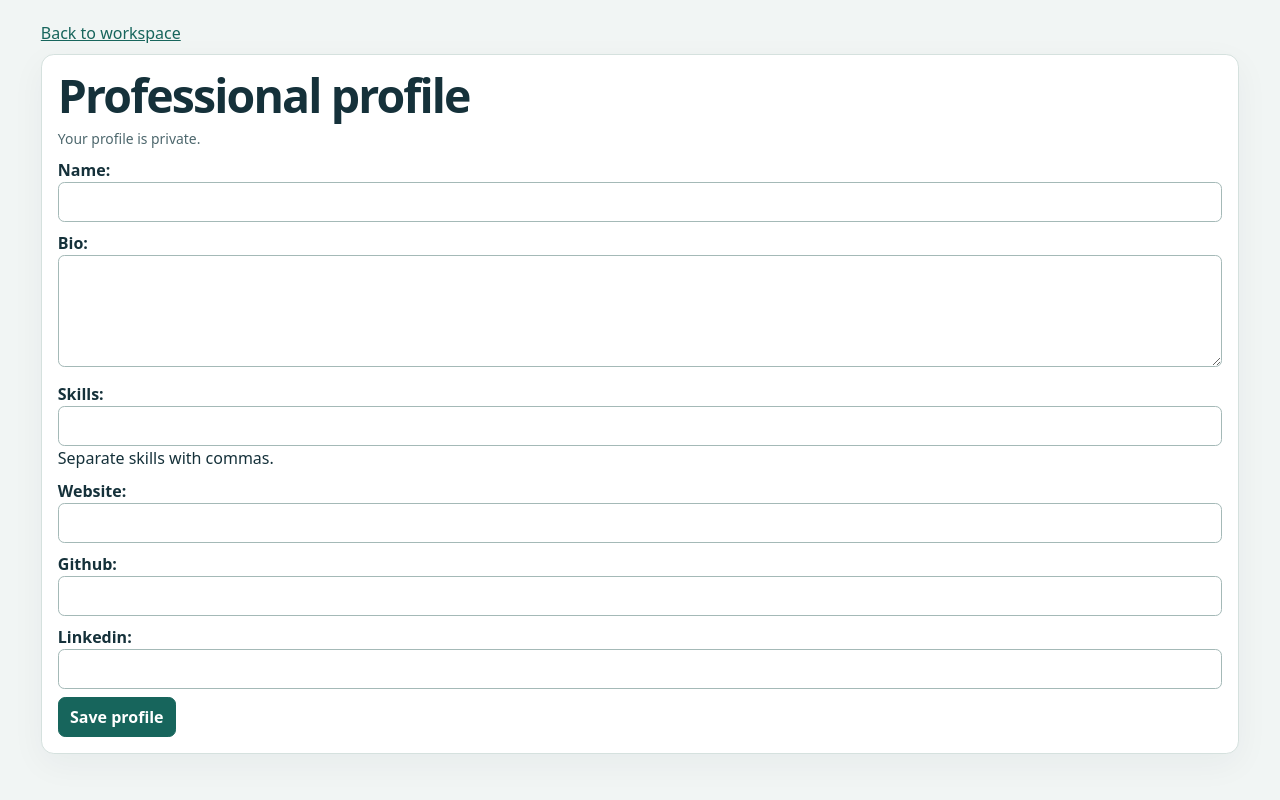
After one commit to majd-j-kassem/easy_productivity, a Django app: page /profile/ in a window 1280 px wide. The commit adds this page. Run offline with Django 5.2, Linux system fonts and the light colour scheme; the visitor is signed in with stand-in values (Sample User, id 1); data comes from the database, SQL or seed files in the repository; data that the repository does not hold is empty; parts of the project's set-up code (start-up, migrations or seed data) failed here and were passed over.

Commit message:
Add private professional profiles

```diff
--- a/config/settings.py
+++ b/config/settings.py
@@ -17,7 +17,7 @@ DEFAULT_AUTO_FIELD = "django.db.models.BigAutoField"
 INSTALLED_APPS = [
     "django.contrib.admin", "django.contrib.auth", "django.contrib.contenttypes",
     "django.contrib.sessions", "django.contrib.messages", "django.contrib.staticfiles",
-    "rest_framework", "planner",
+    "rest_framework", "planner", "profiles",
 ]
 MIDDLEWARE = [
     "django.middleware.security.SecurityMiddleware",
--- a/config/urls.py
+++ b/config/urls.py
@@ -3,9 +3,11 @@ from django.contrib.auth import views as auth
 from django.urls import path
 
 from planner import api, reports, views
+from profiles.views import edit_profile
 
 urlpatterns = [
     path("", views.dashboard, name="dashboard"),
+    path("profile/", edit_profile, name="edit_profile"),
     path("login/", auth.LoginView.as_view(template_name="auth.html",
                                           extra_context={"heading": "Sign in"}), name="login"),
     path("logout/", auth.LogoutView.as_view(), name="logout"),
--- a/planner/templates/dashboard.html
+++ b/planner/templates/dashboard.html
@@ -4,6 +4,7 @@
 <header class="masthead">
   <a href="/" class="brand"><span class="brand-mark" aria-hidden="true">P</span> {% translate "Productivity Studio" %}</a>
   <nav aria-label="Account">
+    <a class="button" href="{% url 'edit_profile' %}">Profile</a>
     <button id="notifications" type="button">{% translate "Notifications" %}</button>
     <button id="preferences" type="button">{% translate "Preferences" %}</button>
     <form method="post" action="{% url 'logout' %}" novalidate>
--- /dev/null
+++ b/profiles/models.py
@@ -0,0 +1,12 @@
+from django.conf import settings
+from django.db import models
+
+
+class ProfessionalProfile(models.Model):
+    owner = models.OneToOneField(settings.AUTH_USER_MODEL, on_delete=models.CASCADE)
+    name = models.CharField(max_length=120, blank=True)
+    bio = models.TextField(blank=True)
+    skills = models.CharField(max_length=500, blank=True, help_text="Separate skills with commas.")
+    website = models.URLField(blank=True)
+    github = models.URLField(blank=True)
+    linkedin = models.URLField(blank=True)
--- /dev/null
+++ b/profiles/templates/profiles/edit.html
@@ -0,0 +1,14 @@
+{% extends "base.html" %}
+{% block body %}
+<main class="workspace">
+  <p><a href="{% url 'dashboard' %}">Back to workspace</a></p>
+  <section class="card">
+    <h1>Professional profile</h1>
+    <p class="muted">Your profile is private.</p>
+    <form method="post">{% csrf_token %}{{ form.as_p }}
+      <button class="primary" type="submit">Save profile</button>
+    </form>
+    {% block profile_actions %}{% endblock %}
+  </section>
+</main>
+{% endblock %}
--- /dev/null
+++ b/profiles/views.py
@@ -0,0 +1,31 @@
+from django import forms
+from django.contrib.auth.decorators import login_required
+from django.core.validators import URLValidator
+from django.shortcuts import redirect, render
+
+from planner.rules import profile_for
+
+from .models import ProfessionalProfile
+
+
+class ProfileForm(forms.ModelForm):
+    bio = forms.CharField(required=False, max_length=2000, widget=forms.Textarea(attrs={"rows": 4}))
+    website = forms.URLField(required=False, validators=[URLValidator(schemes=["http", "https"])])
+    github = forms.URLField(required=False, validators=[URLValidator(schemes=["http", "https"])])
+    linkedin = forms.URLField(required=False, validators=[URLValidator(schemes=["http", "https"])])
+
+    class Meta:
+        model = ProfessionalProfile
+        fields = ("name", "bio", "skills", "website", "github", "linkedin")
+
+
+@login_required
+def edit_profile(request):
+    profile, _ = ProfessionalProfile.objects.get_or_create(
+        owner=request.user, defaults={"name": profile_for(request.user).name},
+    )
+    form = ProfileForm(request.POST or None, instance=profile)
+    if request.method == "POST" and form.is_valid():
+        form.save()
+        return redirect("edit_profile")
+    return render(request, "profiles/edit.html", {"form": form})
```
Also changed, not shown: profiles/__init__.py (added), profiles/migrations/0001_initial.py (added), profiles/migrations/__init__.py (added).
